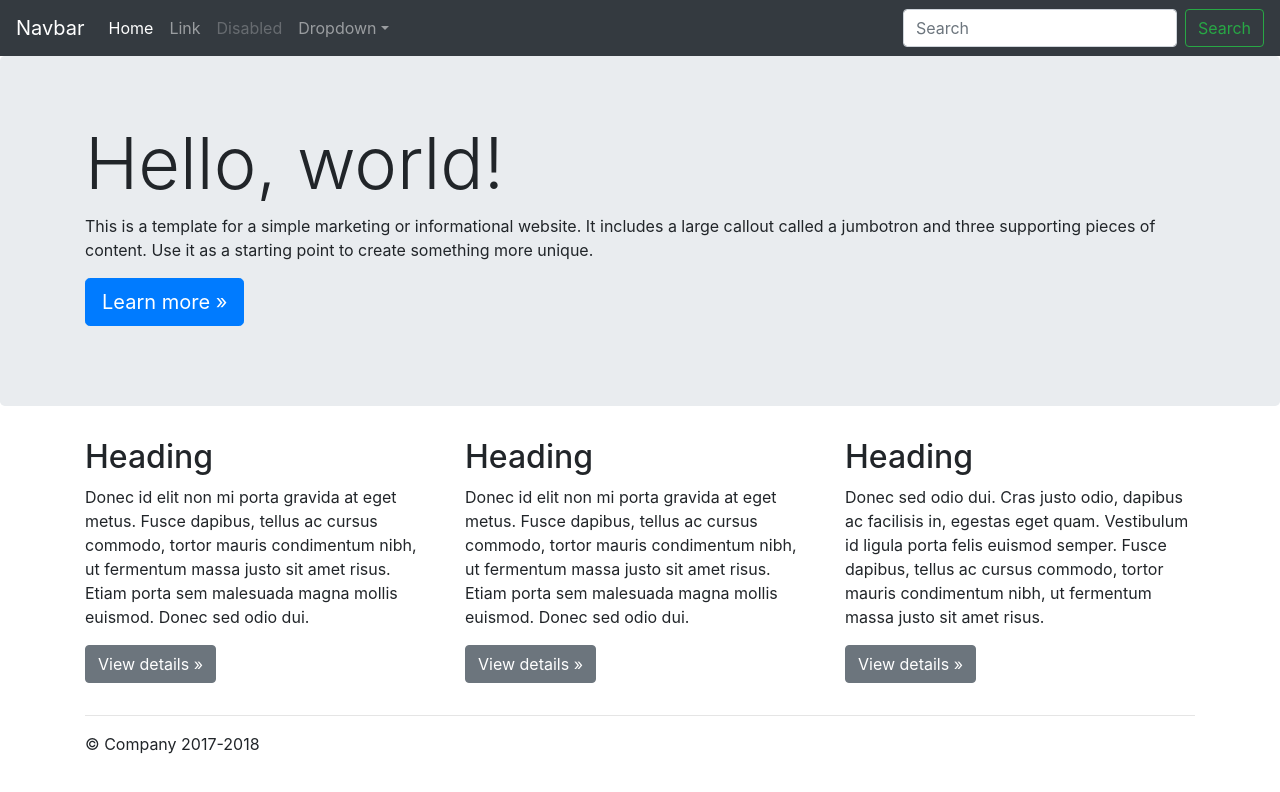
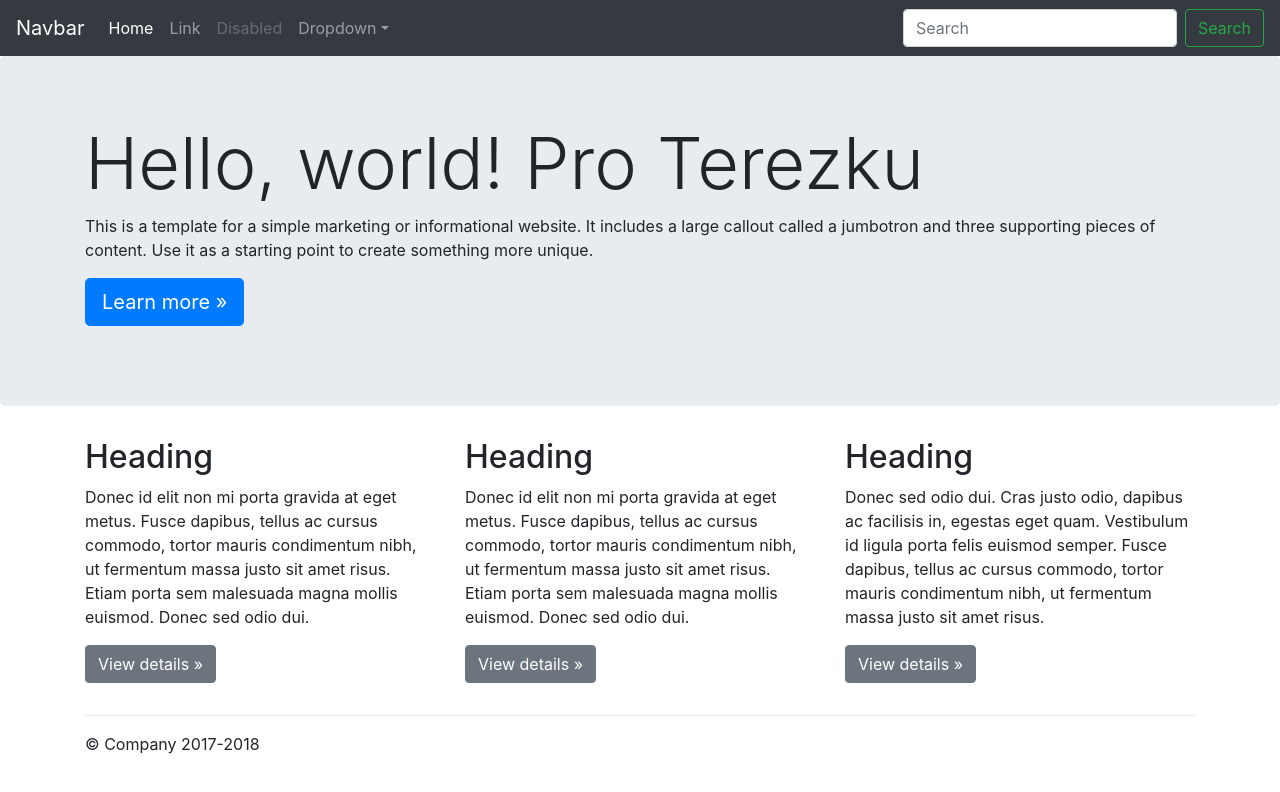
Before and after one commit to hellxcz/bootstrap4-jumbotron, a plain HTML site: page index.html in a window 1280 px wide. Drawn offline with nearby package versions, Linux system fonts and the light colour scheme.

```diff
--- a/index.html
+++ b/index.html
@@ -61,7 +61,7 @@
       <!-- Main jumbotron for a primary marketing message or call to action -->
       <div class="jumbotron">
         <div class="container">
-          <h1 class="display-3">Hello, world!</h1>
+          <h1 class="display-3">Hello, world! Pro Terezku</h1>
           <p>This is a template for a simple marketing or informational website. It includes a large callout called a jumbotron and three supporting pieces of content. Use it as a starting point to create something more unique.</p>
           <p><a class="btn btn-primary btn-lg" href="#" role="button">Learn more &raquo;</a></p>
         </div>
```
